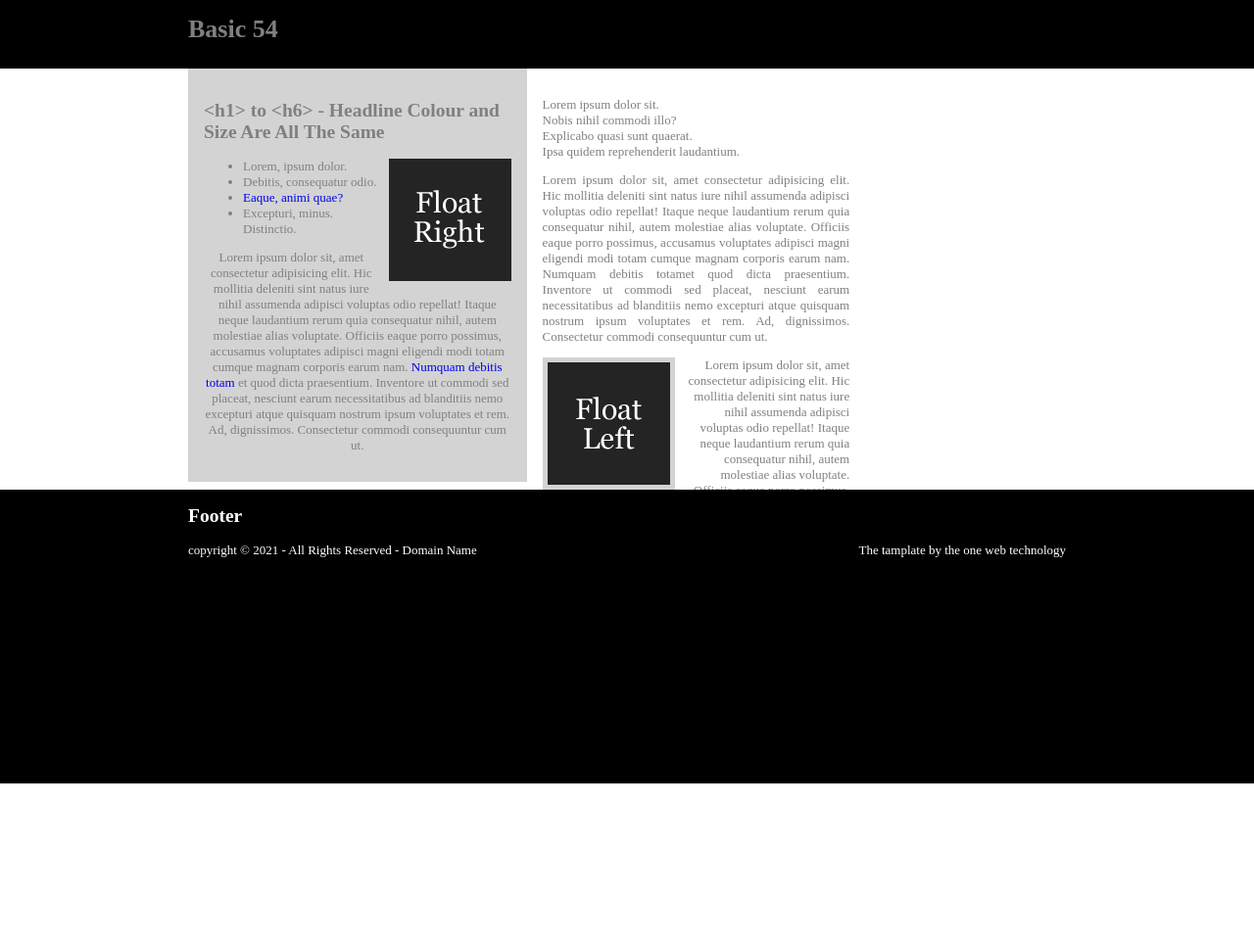
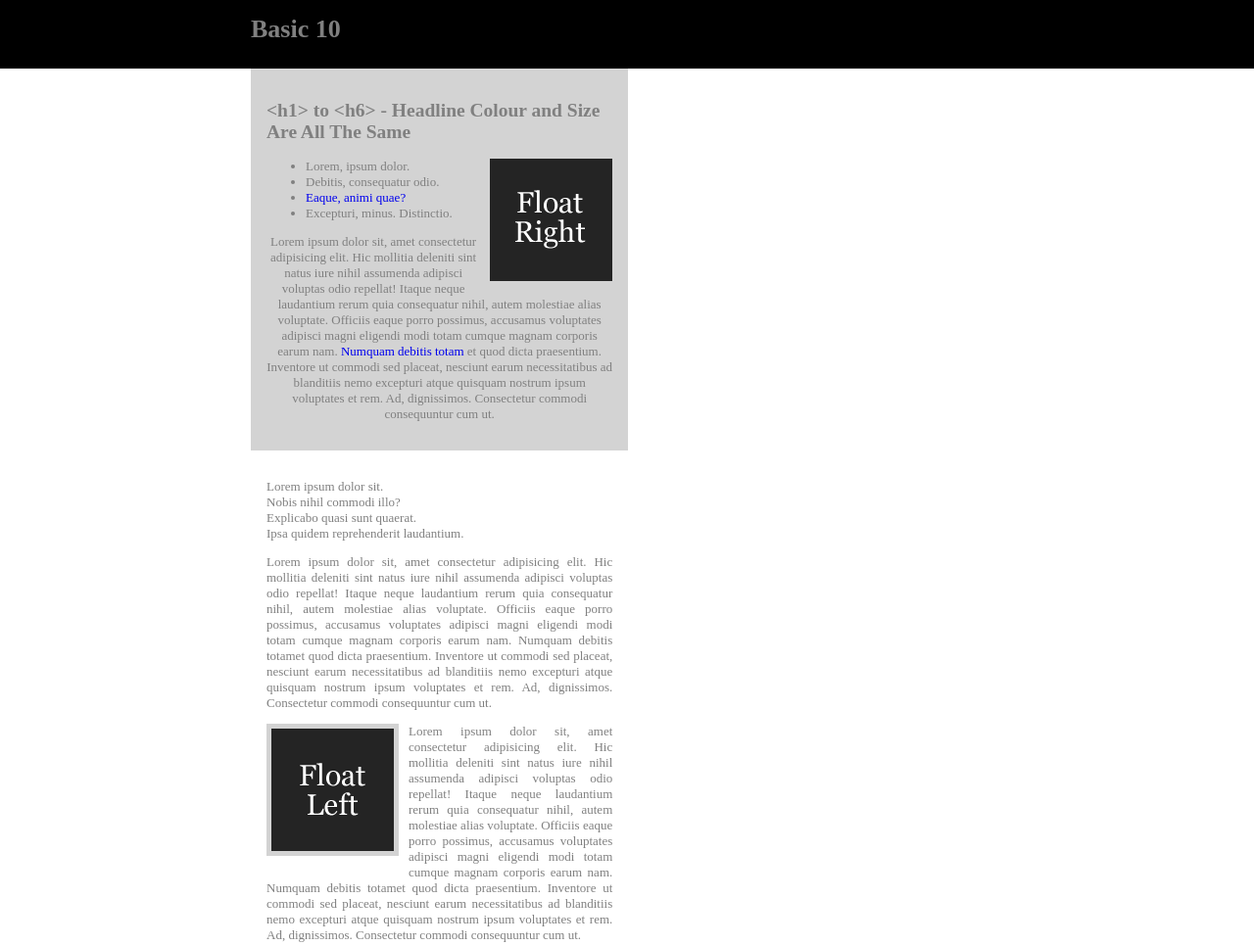
Before and after one commit to thak0039/basic54_owp, a plain HTML site: page index.html in a window 1280 px wide. Shown: the top 966 px of the page at 98% size. Before the commit the page ends 800 px from the top, so only its background shows below. Drawn offline with Linux system fonts and the light colour scheme.

Commit message:
change css

```diff
--- a/index.html
+++ b/index.html
@@ -15,7 +15,7 @@
         }
 
         .container {
-            width: 70%;
+            width: 60%;
             margin: auto;
         }
 
@@ -42,12 +42,28 @@
 
         .div2,
         .div1 {
-            width: 35%;
+            width: 46%;
             padding: 1rem;
         }
 
+        .div2 ul {
+            list-style-type: none;
+            padding: 0;
+        }
+
+        .div2 p {
+            text-align: justify;
+        }
+
+        .text-right {
+            text-align: right;
+        }
+
+        .bgblack {
+            background-color: black;
+        }
+
         .nav {
-            background-color: black;
             height: 70px;
         }
 
@@ -67,8 +83,7 @@
             border: 5px solid lightgray;
             margin: 0 10px 10px 0;
         }
-
-        .footer {
+        /* .footer {
             position: fixed;
             bottom: 0;
             left: 0;
@@ -76,24 +91,33 @@
             height: 300px;
             margin: 0;
             background-color: black;
+        } */
+
+        .footer {
+            height: 400px;
+            padding: 20px 0px;
         }
 
         .copyright {
             margin: 1rem 0 1rem 0;
+        }
+
+        .row {
+            display: inline-block;
         }
     </style>
 
 </head>
 
 <body>
-
-    <div class="nav">
+    <div class="nav bgblack">
         <div class="container">
-            <h1>Basic 54</h1>
+            <h1>Basic 10</h1>
         </div>
     </div>
-    <div class="row container">
-        <div id="gray_div" class="div1 bg1 f-left">
+    <div class="row">
+        <div class="container">
+            <div class="div1 bg1 f-left">
                 <h2> &lt;h1&gt; to &lt;h6&gt; - Headline Colour and Size Are All The Same </h2>
                 <img class="img-l f-right" src="./img/imgr.gif" alt="left-image">
                 <ul>
@@ -108,33 +132,34 @@
                     commodi consequuntur cum ut.</p>
 
             </div>
-        <div id="white_div" class="div2 f-left">
-            <ul style="list-style-type:none;padding: 0;">
+            <div class="div2 f-left">
+                <ul>
                     <li>Lorem ipsum dolor sit.</li>
                     <li>Nobis nihil commodi illo?</li>
                     <li>Explicabo quasi sunt quaerat.</li>
                     <li>Ipsa quidem reprehenderit laudantium.</li>
                 </ul>
-            <p style="text-align:justify;">Lorem ipsum dolor sit, amet consectetur adipisicing elit. Hic mollitia deleniti sint natus iure nihil assumenda adipisci voluptas odio repellat! Itaque neque laudantium rerum quia consequatur nihil, autem molestiae alias voluptate. Officiis
+                <p>Lorem ipsum dolor sit, amet consectetur adipisicing elit. Hic mollitia deleniti sint natus iure nihil assumenda adipisci voluptas odio repellat! Itaque neque laudantium rerum quia consequatur nihil, autem molestiae alias voluptate. Officiis
                     eaque porro possimus, accusamus voluptates adipisci magni eligendi modi totam cumque magnam corporis earum nam. Numquam debitis totamet quod dicta praesentium. Inventore ut commodi sed placeat, nesciunt earum necessitatibus ad blanditiis
                     nemo excepturi atque quisquam nostrum ipsum voluptates et rem. Ad, dignissimos. Consectetur commodi consequuntur cum ut.</p>
 
                 <img class="img-r f-left" src="./img/imgl.gif" alt="left-image">
-            <p style="text-align:right;">Lorem ipsum dolor sit, amet consectetur adipisicing elit. Hic mollitia deleniti sint natus iure nihil assumenda adipisci voluptas odio repellat! Itaque neque laudantium rerum quia consequatur nihil, autem molestiae alias voluptate. Officiis
+                <p class="text-right">Lorem ipsum dolor sit, amet consectetur adipisicing elit. Hic mollitia deleniti sint natus iure nihil assumenda adipisci voluptas odio repellat! Itaque neque laudantium rerum quia consequatur nihil, autem molestiae alias voluptate. Officiis
                     eaque porro possimus, accusamus voluptates adipisci magni eligendi modi totam cumque magnam corporis earum nam. Numquam debitis totamet quod dicta praesentium. Inventore ut commodi sed placeat, nesciunt earum necessitatibus ad blanditiis
                     nemo excepturi atque quisquam nostrum ipsum voluptates et rem. Ad, dignissimos. Consectetur commodi consequuntur cum ut.</p>
             </div>
 
+
         </div>
-    <div class="footer bgwhite">
-
+    </div>
+    <div class="footer bgwhite bgblack">
         <div class="container">
             <h2>Footer</h2>
             <span class="copyright bgwhite"> copyright &copy; 2021 - All Rights Reserved - <a class="bgwhite" href="#">Domain Name</a></span>
-            <span class="bgwhite f-right">The tamplate by the one web technology </span>
+            <span class="bgwhite" style="float: right;">The tamplate by the one web technology </span>
+        </div>
     </div>
 
-    </div>
 
 
 </body>
```
Also changed, not shown: indexdiv.html (+38 -30 lines), 1 other file. Lines whose indentation alone changed are shown as unchanged.
